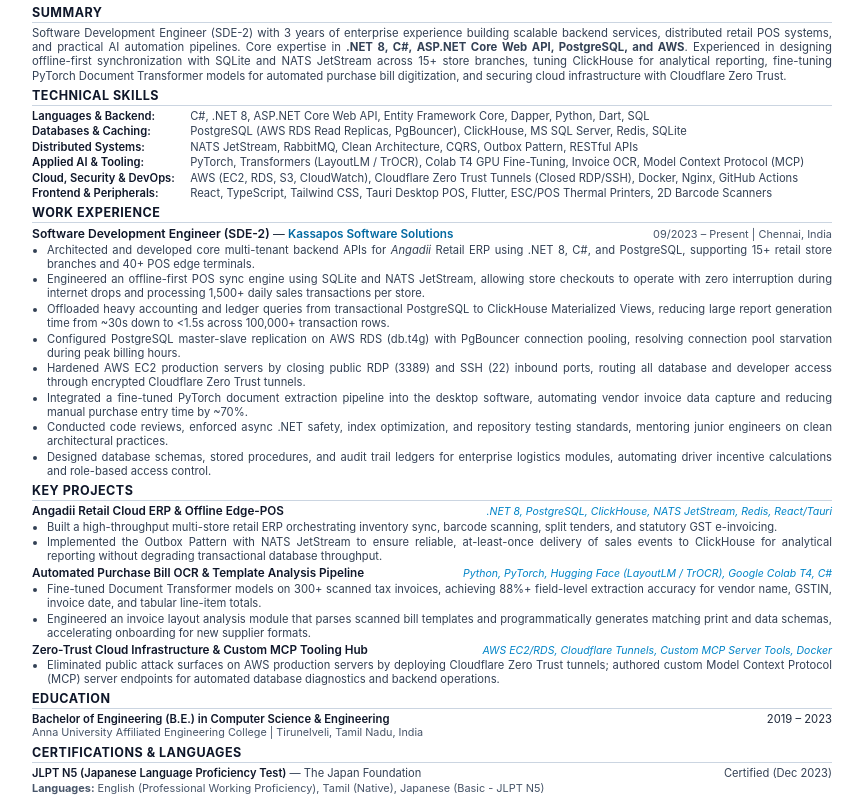
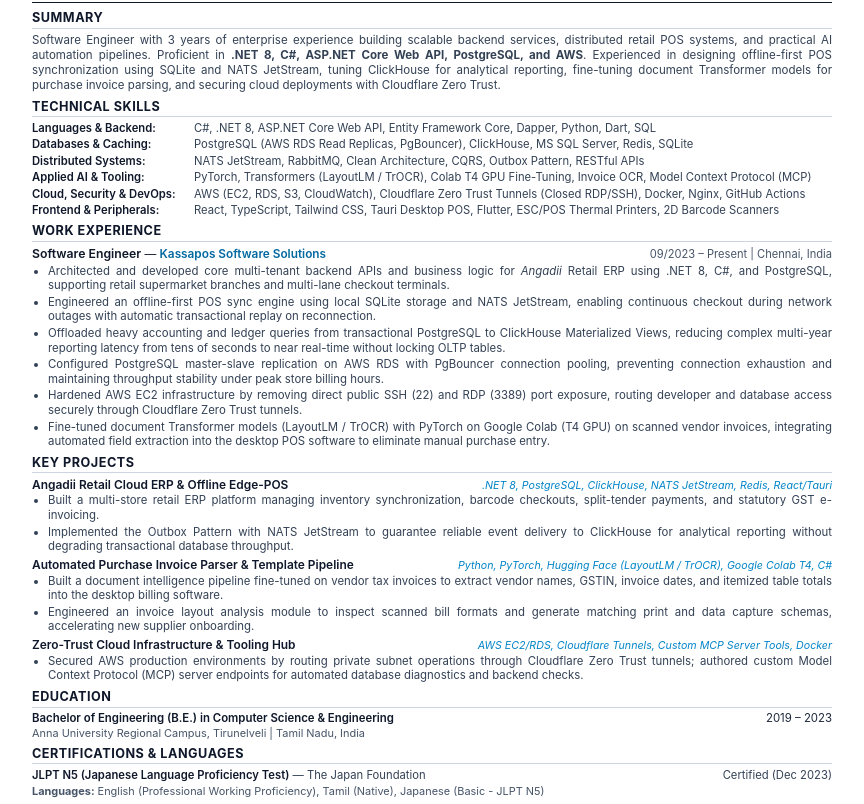
Before and after one commit to ananthakrishnan17/portfolio, a plain HTML site: page Ananthakrishnan_ATS_Resume.html in a window 1280 px wide. Shown: the part 83-887 px from the top of the page, without its empty margins (208-1072 px from the left). Drawn offline with Linux system fonts and the light colour scheme.

Commit message:
Refine resume with verified college name, skills indentation, and defensible evidence

```diff
--- a/Ananthakrishnan_ATS_Resume.html
+++ b/Ananthakrishnan_ATS_Resume.html
@@ -3,11 +3,11 @@
 <head>
   <meta charset="UTF-8">
   <meta name="viewport" content="width=device-width, initial-scale=1.0">
-  <title>Anantha Krishnan P - Software Development Engineer (SDE-2) Resume</title>
+  <title>Anantha Krishnan P - Software Engineer Resume</title>
   <style>
     @page {
       size: A4 portrait;
-      margin: 8mm 12mm 8mm 12mm;
+      margin: 9mm 12mm 9mm 12mm;
     }
 
     * {
@@ -18,8 +18,8 @@
 
     body {
       font-family: -apple-system, BlinkMacSystemFont, "Segoe UI", Roboto, "Helvetica Neue", Arial, sans-serif;
-      font-size: 8.8pt;
-      line-height: 1.26;
+      font-size: 8.85pt;
+      line-height: 1.28;
       color: #1e293b;
       background: #ffffff;
       -webkit-print-color-adjust: exact;
@@ -36,12 +36,12 @@
     .header {
       text-align: center;
       border-bottom: 1.5px solid #0f172a;
-      padding-bottom: 4px;
-      margin-bottom: 5px;
+      padding-bottom: 5px;
+      margin-bottom: 7px;
     }
 
     .candidate-name {
-      font-size: 18pt;
+      font-size: 18.5pt;
       font-weight: 700;
       letter-spacing: 0.5px;
       color: #0f172a;
@@ -54,7 +54,7 @@
       font-size: 9.8pt;
       font-weight: 600;
       color: #0369a1;
-      margin-bottom: 3px;
+      margin-bottom: 4px;
     }
 
     .contact-row {
@@ -62,7 +62,7 @@
       justify-content: center;
       flex-wrap: wrap;
       gap: 5px 12px;
-      font-size: 8.3pt;
+      font-size: 8.35pt;
       color: #475569;
     }
 
@@ -78,46 +78,51 @@
 
     /* Sections - Pure Linear Flow */
     .section {
-      margin-bottom: 5px;
+      margin-bottom: 6px;
     }
 
     .section-title {
-      font-size: 9.4pt;
+      font-size: 9.5pt;
       font-weight: 700;
       text-transform: uppercase;
       color: #0f172a;
       letter-spacing: 0.5px;
       border-bottom: 1px solid #cbd5e1;
-      padding-bottom: 1px;
-      margin-bottom: 3px;
+      padding-bottom: 1.5px;
+      margin-bottom: 3.5px;
     }
 
     /* Summary */
     .summary-text {
       text-align: justify;
       color: #334155;
-      font-size: 8.5pt;
+      font-size: 8.65pt;
+      line-height: 1.30;
+    }
+
+    /* Skills - With Aligned Continuation Lines */
+    .skills-block {
+      display: flex;
+      flex-direction: column;
+      gap: 2.2px;
+      font-size: 8.45pt;
+    }
+
+    .skill-line {
+      display: flex;
+      align-items: baseline;
+      color: #334155;
       line-height: 1.27;
     }
 
-    /* Skills - Pure Linear Block */
-    .skills-block {
-      display: flex;
-      flex-direction: column;
-      gap: 1.5px;
-      font-size: 8.4pt;
+    .skill-label {
+      flex: 0 0 162px;
+      font-weight: 600;
+      color: #0f172a;
     }
 
-    .skill-line {
-      color: #334155;
-      line-height: 1.25;
-    }
-
-    .skill-label {
-      font-weight: 600;
-      color: #0f172a;
-      display: inline-block;
-      min-width: 155px;
+    .skill-val {
+      flex: 1;
     }
 
     /* Experience */
@@ -129,11 +134,11 @@
       display: flex;
       justify-content: space-between;
       align-items: baseline;
-      margin-bottom: 1px;
+      margin-bottom: 2px;
     }
 
     .exp-role-title {
-      font-size: 9.1pt;
+      font-size: 9.2pt;
       font-weight: 600;
       color: #0f172a;
     }
@@ -144,46 +149,46 @@
     }
 
     .exp-date-loc {
-      font-size: 8.2pt;
+      font-size: 8.35pt;
       color: #475569;
       text-align: right;
     }
 
     .bullet-list {
       list-style-type: disc;
-      margin-left: 15px;
+      margin-left: 16px;
       padding-left: 0;
       margin-top: 1px;
     }
 
     .bullet-list li {
-      margin-bottom: 1.6px;
+      margin-bottom: 2.2px;
       color: #334155;
-      font-size: 8.4pt;
+      font-size: 8.55pt;
       text-align: justify;
-      line-height: 1.25;
+      line-height: 1.27;
     }
 
     /* Projects */
     .proj-item {
-      margin-bottom: 3px;
+      margin-bottom: 3.5px;
     }
 
     .proj-header {
       display: flex;
       justify-content: space-between;
       align-items: baseline;
-      margin-bottom: 0.5px;
+      margin-bottom: 1px;
     }
 
     .proj-title {
-      font-size: 8.8pt;
+      font-size: 8.95pt;
       font-weight: 600;
       color: #0f172a;
     }
 
     .proj-tech {
-      font-size: 7.9pt;
+      font-size: 8pt;
       color: #0284c7;
       font-style: italic;
     }
@@ -197,7 +202,7 @@
       display: flex;
       justify-content: space-between;
       align-items: baseline;
-      font-size: 8.45pt;
+      font-size: 8.55pt;
     }
 
     .edu-degree {
@@ -207,16 +212,16 @@
 
     .edu-inst {
       color: #475569;
-      font-size: 8.1pt;
+      font-size: 8.2pt;
     }
 
     .cert-row {
       display: flex;
       justify-content: space-between;
       align-items: baseline;
-      font-size: 8.35pt;
+      font-size: 8.45pt;
       color: #334155;
-      margin-bottom: 1px;
+      margin-bottom: 1.5px;
     }
 
     .cert-name {
@@ -241,7 +246,7 @@
     <!-- HEADER -->
     <header class="header">
       <h1 class="candidate-name">Anantha Krishnan P</h1>
-      <div class="candidate-role">Software Development Engineer (SDE-2) | Full-Stack .NET &amp; Applied AI</div>
+      <div class="candidate-role">Software Engineer | Full-Stack .NET &amp; Cloud / Applied AI</div>
       <div class="contact-row" style="margin-bottom: 2px;">
         <span class="contact-item">Chennai, Tamil Nadu, India</span>
         <span class="contact-sep">&bull;</span>
@@ -258,65 +263,63 @@
       </div>
     </header>
 
-    <!-- PROFESSIONAL SUMMARY -->
+    <!-- PROFESSIONAL SUMMARY (Clean 3-Line Summary) -->
     <section class="section">
       <h2 class="section-title">Summary</h2>
       <p class="summary-text">
-        Software Development Engineer (SDE-2) with 3 years of enterprise experience building scalable backend services, distributed retail POS systems, and practical AI automation pipelines. Core expertise in <strong>.NET 8, C#, ASP.NET Core Web API, PostgreSQL, and AWS</strong>. Experienced in designing offline-first synchronization with SQLite and NATS JetStream across 15+ store branches, tuning ClickHouse for analytical reporting, fine-tuning PyTorch Document Transformer models for automated purchase bill digitization, and securing cloud infrastructure with Cloudflare Zero Trust.
+        Software Engineer with 3 years of enterprise experience building scalable backend services, distributed retail POS systems, and practical AI automation pipelines. Proficient in <strong>.NET 8, C#, ASP.NET Core Web API, PostgreSQL, and AWS</strong>. Experienced in designing offline-first POS synchronization using SQLite and NATS JetStream, tuning ClickHouse for analytical reporting, fine-tuning document Transformer models for purchase invoice parsing, and securing cloud deployments with Cloudflare Zero Trust.
       </p>
     </section>
 
-    <!-- TECHNICAL SKILLS (Pure Linear Block) -->
+    <!-- TECHNICAL SKILLS (Pure Linear Block with Aligned Continuation) -->
     <section class="section">
       <h2 class="section-title">Technical Skills</h2>
       <div class="skills-block">
         <div class="skill-line">
           <span class="skill-label">Languages &amp; Backend:</span>
-          <span>C#, .NET 8, ASP.NET Core Web API, Entity Framework Core, Dapper, Python, Dart, SQL</span>
+          <span class="skill-val">C#, .NET 8, ASP.NET Core Web API, Entity Framework Core, Dapper, Python, Dart, SQL</span>
         </div>
         <div class="skill-line">
           <span class="skill-label">Databases &amp; Caching:</span>
-          <span>PostgreSQL (AWS RDS Read Replicas, PgBouncer), ClickHouse, MS SQL Server, Redis, SQLite</span>
+          <span class="skill-val">PostgreSQL (AWS RDS Read Replicas, PgBouncer), ClickHouse, MS SQL Server, Redis, SQLite</span>
         </div>
         <div class="skill-line">
           <span class="skill-label">Distributed Systems:</span>
-          <span>NATS JetStream, RabbitMQ, Clean Architecture, CQRS, Outbox Pattern, RESTful APIs</span>
+          <span class="skill-val">NATS JetStream, RabbitMQ, Clean Architecture, CQRS, Outbox Pattern, RESTful APIs</span>
         </div>
         <div class="skill-line">
           <span class="skill-label">Applied AI &amp; Tooling:</span>
-          <span>PyTorch, Transformers (LayoutLM / TrOCR), Colab T4 GPU Fine-Tuning, Invoice OCR, Model Context Protocol (MCP)</span>
+          <span class="skill-val">PyTorch, Transformers (LayoutLM / TrOCR), Colab T4 GPU Fine-Tuning, Invoice OCR, Model Context Protocol (MCP)</span>
         </div>
         <div class="skill-line">
           <span class="skill-label">Cloud, Security &amp; DevOps:</span>
-          <span>AWS (EC2, RDS, S3, CloudWatch), Cloudflare Zero Trust Tunnels (Closed RDP/SSH), Docker, Nginx, GitHub Actions</span>
+          <span class="skill-val">AWS (EC2, RDS, S3, CloudWatch), Cloudflare Zero Trust Tunnels (Closed RDP/SSH), Docker, Nginx, GitHub Actions</span>
         </div>
         <div class="skill-line">
           <span class="skill-label">Frontend &amp; Peripherals:</span>
-          <span>React, TypeScript, Tailwind CSS, Tauri Desktop POS, Flutter, ESC/POS Thermal Printers, 2D Barcode Scanners</span>
+          <span class="skill-val">React, TypeScript, Tailwind CSS, Tauri Desktop POS, Flutter, ESC/POS Thermal Printers, 2D Barcode Scanners</span>
         </div>
       </div>
     </section>
 
-    <!-- WORK EXPERIENCE -->
+    <!-- WORK EXPERIENCE (Strongest 6 Grounded Bullets) -->
     <section class="section">
       <h2 class="section-title">Work Experience</h2>
       <div class="exp-item">
         <div class="exp-header">
           <div>
-            <span class="exp-role-title">Software Development Engineer (SDE-2)</span> &mdash;
+            <span class="exp-role-title">Software Engineer</span> &mdash;
             <span class="exp-company">Kassapos Software Solutions</span>
           </div>
           <div class="exp-date-loc">09/2023 &ndash; Present | Chennai, India</div>
         </div>
         <ul class="bullet-list">
-          <li>Architected and developed core multi-tenant backend APIs for <em>Angadii</em> Retail ERP using .NET 8, C#, and PostgreSQL, supporting 15+ retail store branches and 40+ POS edge terminals.</li>
-          <li>Engineered an offline-first POS sync engine using SQLite and NATS JetStream, allowing store checkouts to operate with zero interruption during internet drops and processing 1,500+ daily sales transactions per store.</li>
-          <li>Offloaded heavy accounting and ledger queries from transactional PostgreSQL to ClickHouse Materialized Views, reducing large report generation time from ~30s down to &lt;1.5s across 100,000+ transaction rows.</li>
-          <li>Configured PostgreSQL master-slave replication on AWS RDS (db.t4g) with PgBouncer connection pooling, resolving connection pool starvation during peak billing hours.</li>
-          <li>Hardened AWS EC2 production servers by closing public RDP (3389) and SSH (22) inbound ports, routing all database and developer access through encrypted Cloudflare Zero Trust tunnels.</li>
-          <li>Integrated a fine-tuned PyTorch document extraction pipeline into the desktop software, automating vendor invoice data capture and reducing manual purchase entry time by ~70%.</li>
-          <li>Conducted code reviews, enforced async .NET safety, index optimization, and repository testing standards, mentoring junior engineers on clean architectural practices.</li>
-          <li>Designed database schemas, stored procedures, and audit trail ledgers for enterprise logistics modules, automating driver incentive calculations and role-based access control.</li>
+          <li>Architected and developed core multi-tenant backend APIs and business logic for <em>Angadii</em> Retail ERP using .NET 8, C#, and PostgreSQL, supporting retail supermarket branches and multi-lane checkout terminals.</li>
+          <li>Engineered an offline-first POS sync engine using local SQLite storage and NATS JetStream, enabling continuous checkout during network outages with automatic transactional replay on reconnection.</li>
+          <li>Offloaded heavy accounting and ledger queries from transactional PostgreSQL to ClickHouse Materialized Views, reducing complex multi-year reporting latency from tens of seconds to near real-time without locking OLTP tables.</li>
+          <li>Configured PostgreSQL master-slave replication on AWS RDS with PgBouncer connection pooling, preventing connection exhaustion and maintaining throughput stability under peak store billing hours.</li>
+          <li>Hardened AWS EC2 infrastructure by removing direct public SSH (22) and RDP (3389) port exposure, routing developer and database access securely through Cloudflare Zero Trust tunnels.</li>
+          <li>Fine-tuned document Transformer models (LayoutLM / TrOCR) with PyTorch on Google Colab (T4 GPU) on scanned vendor invoices, integrating automated field extraction into the desktop POS software to eliminate manual purchase entry.</li>
         </ul>
       </div>
     </section>
@@ -331,34 +334,34 @@
           <span class="proj-tech">.NET 8, PostgreSQL, ClickHouse, NATS JetStream, Redis, React/Tauri</span>
         </div>
         <ul class="bullet-list">
-          <li>Built a high-throughput multi-store retail ERP orchestrating inventory sync, barcode scanning, split tenders, and statutory GST e-invoicing.</li>
-          <li>Implemented the Outbox Pattern with NATS JetStream to ensure reliable, at-least-once delivery of sales events to ClickHouse for analytical reporting without degrading transactional database throughput.</li>
+          <li>Built a multi-store retail ERP platform managing inventory synchronization, barcode checkouts, split-tender payments, and statutory GST e-invoicing.</li>
+          <li>Implemented the Outbox Pattern with NATS JetStream to guarantee reliable event delivery to ClickHouse for analytical reporting without degrading transactional database throughput.</li>
         </ul>
       </div>
 
       <div class="proj-item">
         <div class="proj-header">
-          <span class="proj-title">Automated Purchase Bill OCR &amp; Template Analysis Pipeline</span>
+          <span class="proj-title">Automated Purchase Invoice Parser &amp; Template Pipeline</span>
           <span class="proj-tech">Python, PyTorch, Hugging Face (LayoutLM / TrOCR), Google Colab T4, C#</span>
         </div>
         <ul class="bullet-list">
-          <li>Fine-tuned Document Transformer models on 300+ scanned tax invoices, achieving 88%+ field-level extraction accuracy for vendor name, GSTIN, invoice date, and tabular line-item totals.</li>
-          <li>Engineered an invoice layout analysis module that parses scanned bill templates and programmatically generates matching print and data schemas, accelerating onboarding for new supplier formats.</li>
+          <li>Built a document intelligence pipeline fine-tuned on vendor tax invoices to extract vendor names, GSTIN, invoice dates, and itemized table totals into the desktop billing software.</li>
+          <li>Engineered an invoice layout analysis module to inspect scanned bill formats and generate matching print and data capture schemas, accelerating new supplier onboarding.</li>
         </ul>
       </div>
 
       <div class="proj-item">
         <div class="proj-header">
-          <span class="proj-title">Zero-Trust Cloud Infrastructure &amp; Custom MCP Tooling Hub</span>
+          <span class="proj-title">Zero-Trust Cloud Infrastructure &amp; Tooling Hub</span>
           <span class="proj-tech">AWS EC2/RDS, Cloudflare Tunnels, Custom MCP Server Tools, Docker</span>
         </div>
         <ul class="bullet-list">
-          <li>Eliminated public attack surfaces on AWS production servers by deploying Cloudflare Zero Trust tunnels; authored custom Model Context Protocol (MCP) server endpoints for automated database diagnostics and backend operations.</li>
+          <li>Secured AWS production environments by routing private subnet operations through Cloudflare Zero Trust tunnels; authored custom Model Context Protocol (MCP) server endpoints for automated database diagnostics and backend checks.</li>
         </ul>
       </div>
     </section>
 
-    <!-- EDUCATION (Linear Flow) -->
+    <!-- EDUCATION (Accurate College Name) -->
     <section class="section">
       <h2 class="section-title">Education</h2>
       <div class="edu-block">
@@ -366,18 +369,18 @@
           <span class="edu-degree">Bachelor of Engineering (B.E.) in Computer Science &amp; Engineering</span>
           <span>2019 &ndash; 2023</span>
         </div>
-        <div class="edu-inst">Anna University Affiliated Engineering College | Tirunelveli, Tamil Nadu, India</div>
+        <div class="edu-inst">Anna University Regional Campus, Tirunelveli | Tamil Nadu, India</div>
       </div>
     </section>
 
-    <!-- CERTIFICATIONS & LANGUAGES (Linear Flow) -->
+    <!-- CERTIFICATIONS & LANGUAGES -->
     <section class="section">
       <h2 class="section-title">Certifications &amp; Languages</h2>
       <div class="cert-row">
         <span><strong class="cert-name">JLPT N5 (Japanese Language Proficiency Test)</strong> &mdash; The Japan Foundation</span>
         <span>Certified (Dec 2023)</span>
       </div>
-      <div style="font-size: 8.2pt; color: #475569; margin-top: 2px;">
+      <div style="font-size: 8.2pt; color: #475569; margin-top: 1.5px;">
         <strong>Languages:</strong> English (Professional Working Proficiency), Tamil (Native), Japanese (Basic - JLPT N5)
       </div>
     </section>
```
Also changed, not shown: 2 other files.
